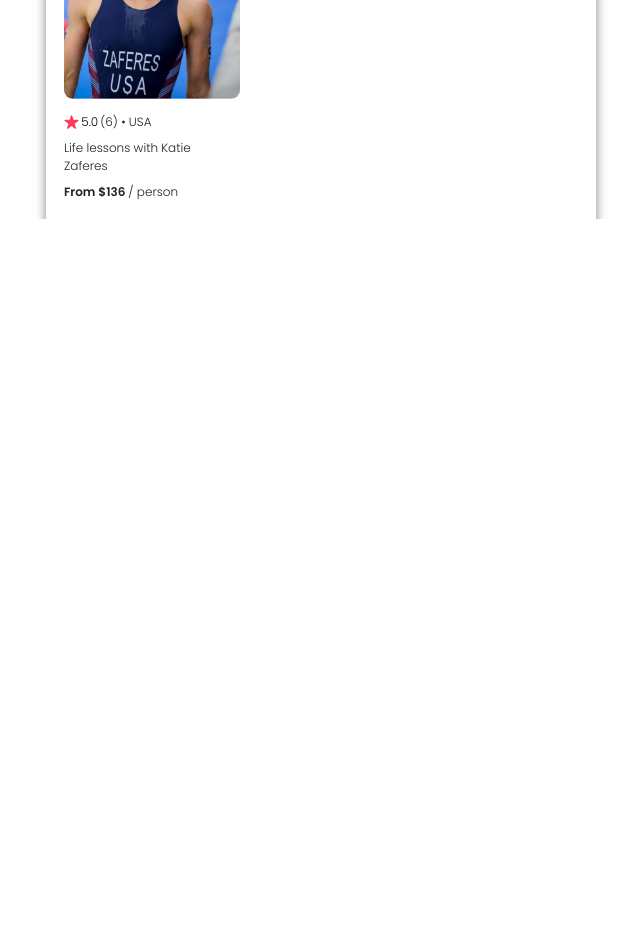
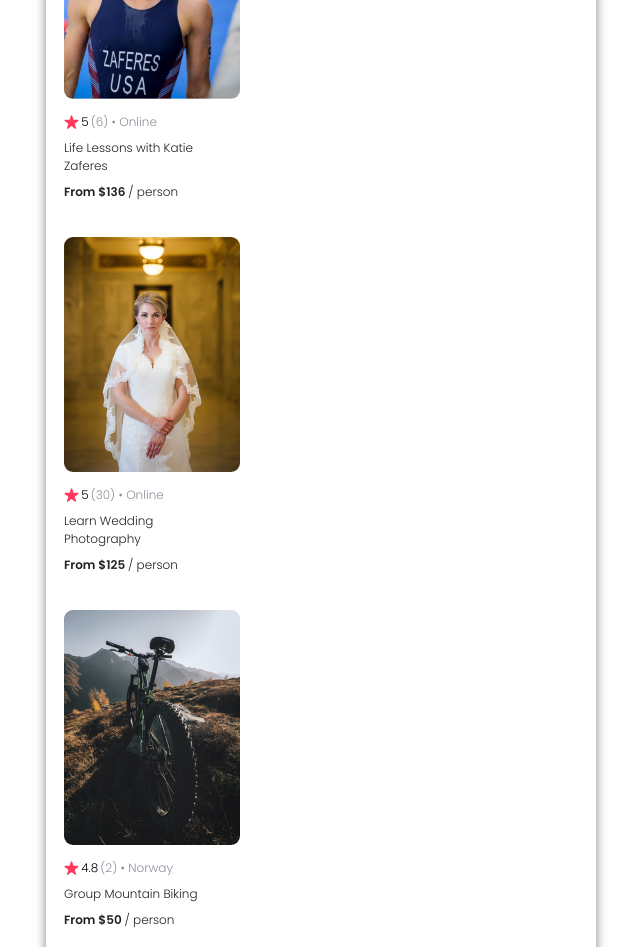
Before and after one commit to HardikJhalani/airbnb-experiences-page, a React (Create React App) app: page / in a window 1280 px wide. Shown: the part 660-1607 px from the top of the page, without its empty margins (319-959 px from the left). Before the commit the page ends 879 px from the top, so only its background shows below. Built offline with nearby package versions, Linux system fonts and the light colour scheme.

Commit message:
rendered data using data.js

```diff
--- a/src/App.js
+++ b/src/App.js
@@ -2,22 +2,24 @@
 import Card from './components/Card';
 import Hero from './components/Hero';
 import Navbar from './components/Navbar';
-import katie from './images/katie-zaferes.png'
+import cardsData from './data'
 
 function App() {
+  const card = cardsData.map(item => {
+    return (<Card
+                 img = {require(`./images/${item.coverImg}`)}
+                 rating = {item.stats.rating}
+                 reviewCount = {item.stats.reviewCount}
+                 country = {item.location}
+                 title = {item.title}
+                 price = {item.price}
+           />)
+  })
   return (
     <div className="App">
       <Navbar />
       <Hero />
-      <Card
-          img = {katie}
-          rating = "5.0"
-          reviewCount = {6}
-          country = "USA"
-          title = "Life lessons with Katie Zaferes"
-          price = {136}
-          status = 'SOLD OUT'
-      />
+      {card}
     </div>
   );
 }
--- a/src/components/Card.js
+++ b/src/components/Card.js
@@ -1,14 +1,12 @@
 import React from 'react'
-import katie from '../images/katie-zaferes.png'
 import star from '../images/star.png'
 
 function Card(props) {
-  console.log(props);
   return (
     <div className='card'>
         <div className='card-image'>
             <img src = {props.img} alt = 'katie image' />
-            <p>{props.status}</p>
+            {/* <p>{props.status}</p> */}
         </div>
         <div className='card-details'>
             <div className='detail-head'>
--- /dev/null
+++ b/src/data.js
@@ -0,0 +1,41 @@
+export default [
+    {
+        id: 1,
+        title: "Life Lessons with Katie Zaferes",
+        description: "I will share with you what I call \"Positively Impactful Moments of Disappointment.\" Throughout my career, many of my highest moments only came after setbacks and losses. But learning from those difficult moments is what gave me the ability to rise above them and reach my goals.",
+        price: 136,
+        coverImg: "katie-zaferes.png",
+        stats: {
+            rating: 5.0,
+            reviewCount: 6
+        },
+        location: "Online",
+        openSpots: 0,
+    },
+    {
+        id: 2,
+        title: "Learn Wedding Photography",
+        description: "Interested in becoming a wedding photographer? For beginner and experienced photographers alike, join us in learning techniques required to leave the happy couple with memories that'll last a lifetime.",
+        price: 125,
+        coverImg: "wedding-photography.png",
+        stats: {
+            rating: 5.0,
+            reviewCount: 30
+        },
+        location: "Online",
+        openSpots: 27,
+    },
+    {
+        id: 3,
+        title: "Group Mountain Biking",
+        description: "Experience the beautiful Norwegian landscape and meet new friends all while conquering rugged terrain on your mountain bike. (Bike provided!)",
+        price: 50,
+        coverImg: "mountain-bike.png",
+        stats: {
+            rating: 4.8,
+            reviewCount: 2
+        },
+        location: "Norway",
+        openSpots: 3,
+    }
+]
--- a/src/index.css
+++ b/src/index.css
@@ -112,7 +112,7 @@
   font-weight: 300;
 }
 
-.card-details p {
+.card-details>p {
   color: #222222;
   font-size: 12px;
   font-weight: 300;
```
